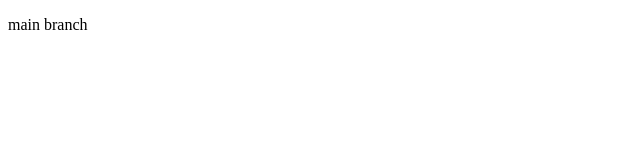
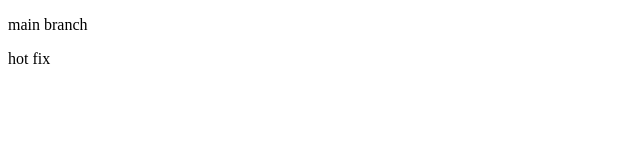
Before and after one commit to attachemd/git, a plain HTML site: page index.html in a window 1280 px wide. Shown: the full height of the page, 0-640 px from the left. Drawn offline with Linux system fonts and the light colour scheme.

Commit message:
fixed some bugs

```diff
--- a/index.html
+++ b/index.html
@@ -6,5 +6,6 @@
 </head>
 <body>
 <p>main branch</p>
+<p>hot fix</p>
 </body>
 </html>
```
